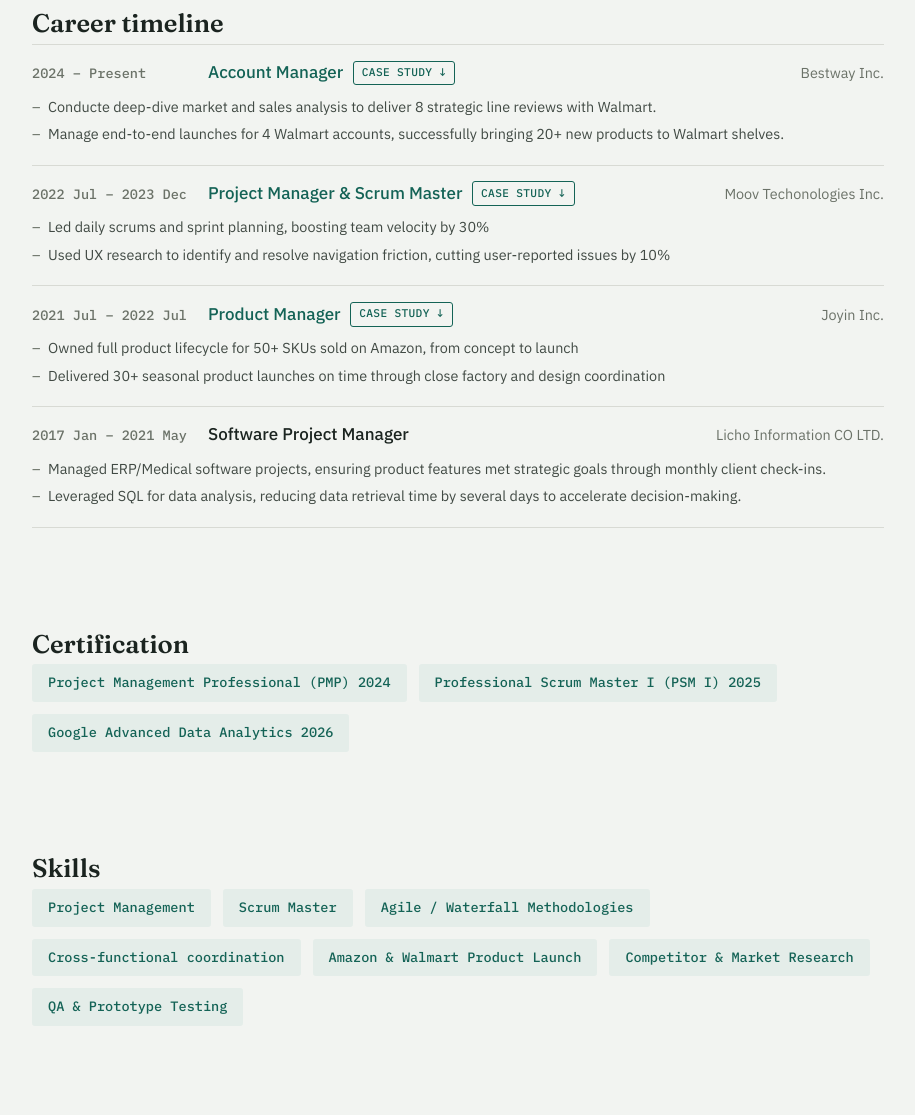
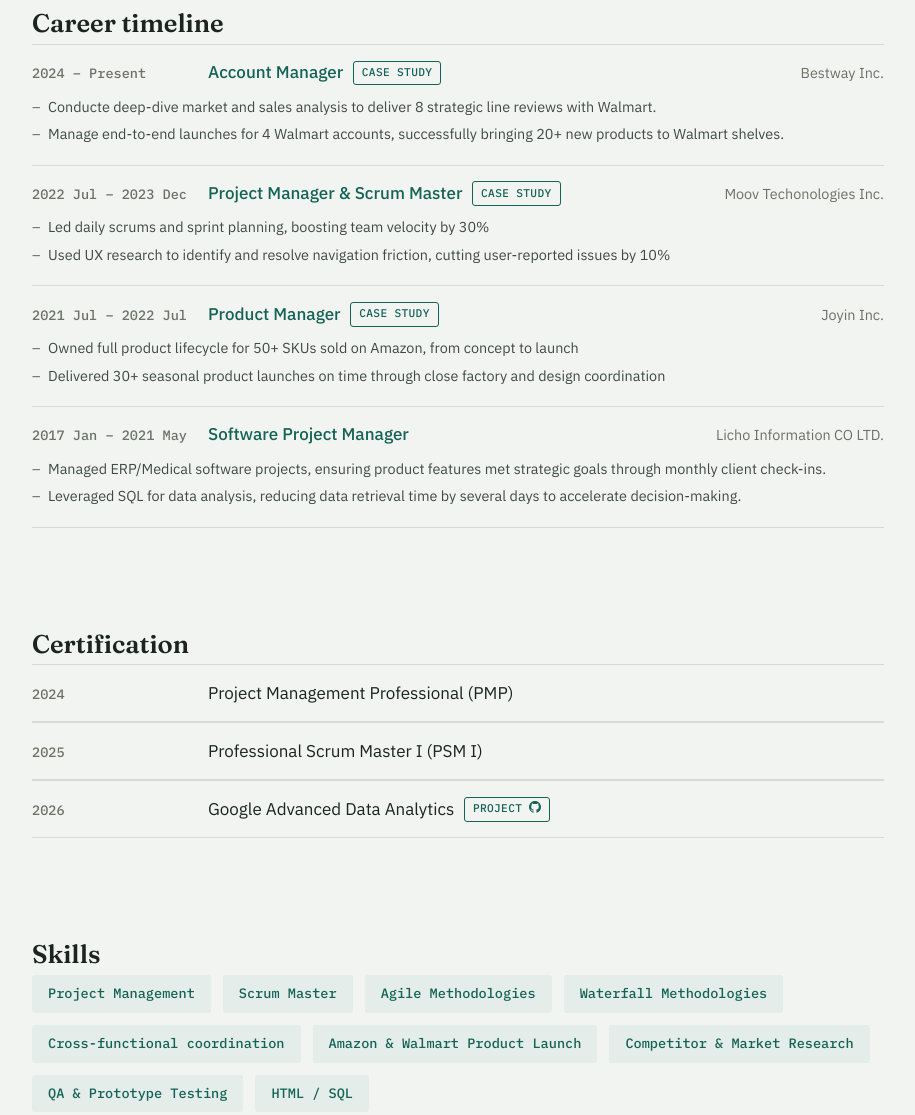
Before and after one commit to tengannie/pm-portfolio, a plain HTML site: page index.html in a window 1280 px wide. Shown: the part 657-1772 px from the top of the page, without its empty margins (182-1097 px from the left). Drawn offline with Linux system fonts and the light colour scheme.

Commit message:
Finalize Style, add data project

```diff
--- a/index.html
+++ b/index.html
@@ -45,7 +45,7 @@
       <p>
         Throughout my career managing projects, products, and client accounts, I have learned that the core of effective management lies in a deep understanding of the target audience and the competitive landscape.</p>
       </p>
-<p>Leveraging this interdisciplinary experience, I have developed a strong ability to prioritize effectively, manage multiple workstreams, and bridge communication gaps between diverse teams to deliver results
+<p>Leveraging this interdisciplinary experience, I have developed a strong ability to prioritize effectively, manage multiple workstreams, and bridge communication gaps between diverse teams to deliver results.
     </p>
   </section>
 
@@ -57,7 +57,7 @@
             <span class="timeline-dates">2024 – Present</span>
             <div class="timeline-title">
                 <a href="#project-b-company" class="timeline-role">Account Manager</a>
-                <a href="#project-b-company" class="case-study-badge">Case study <span aria-hidden="true">&darr;</span></a>
+                <a href="#project-b-company" class="case-study-badge">Case study</a>
               </div>
             <span class="timeline-company">Bestway Inc.</span>
           </div>
@@ -72,7 +72,7 @@
             <span class="timeline-dates">2022 Jul – 2023 Dec</span>
             <div class="timeline-title">
               <a href="#project-m-company" class="timeline-role">Project Manager & Scrum Master</a>
-              <a href="#project-m-company" class="case-study-badge">Case study <span aria-hidden="true">&darr;</span></a>
+              <a href="#project-m-company" class="case-study-badge">Case study</a>
             </div>
             <span class="timeline-company">Moov Techonologies Inc.</span>
           </div>
@@ -87,7 +87,7 @@
             <span class="timeline-dates">2021 Jul – 2022 Jul</span>
             <div class="timeline-title">
               <a href="#project-j-company" class="timeline-role">Product Manager</a>
-              <a href="#project-j-company" class="case-study-badge">Case study <span aria-hidden="true">&darr;</span></a>
+              <a href="#project-j-company" class="case-study-badge">Case study</a>
             </div>
             <span class="timeline-company">Joyin Inc.</span>
           </div>
@@ -101,7 +101,7 @@
           <div class="timeline-header">
             <span class="timeline-dates">2017 Jan – 2021 May</span>
             <div class="timeline-title">
-                <span class="timeline-role">Software Project Manager</a>
+                <span class="timeline-role">Software Project Manager</span>
               </div>
             <span class="timeline-company">Licho Information CO LTD.</span>
           </div>
@@ -116,10 +116,38 @@
   <section id="skills" class="skills">
 
     <h2>Certification</h2>
-    <ul class="skills-list">
-      <li>Project Management Professional (PMP)     2024</li>
-      <li>Professional Scrum Master I (PSM I)       2025</li>
-      <li>Google Advanced Data Analytics        2026</li>
+    <ul class="timeline-list">
+        <li class="timeline-entry">
+            <div class="timeline-header">
+              <span class="timeline-dates">2024</span>
+              <div class="timeline-title">
+                Project Management Professional (PMP)
+              </div>
+            </div>
+          </li>
+    </ul>
+    <ul class="timeline-list">
+        <li class="timeline-entry">
+            <div class="timeline-header">
+              <span class="timeline-dates">2025</span>
+              <div class="timeline-title">
+                Professional Scrum Master I (PSM I)
+              </div>
+            </div>
+          </li>
+    </ul>
+    <ul class="timeline-list">
+        <li class="timeline-entry">
+            <div class="timeline-header">
+              <span class="timeline-dates">2026</span>
+              <div class="timeline-title">
+                Google Advanced Data Analytics
+                <a href="https://github.com/tengannie/istanbul-retail-data-analysis.git" class="case-study-badge">Project <svg aria-hidden="true" width="12" height="12" viewBox="0 0 16 16" fill="currentColor" style="vertical-align: -1px;">
+                    <path d="M8 0C3.58 0 0 3.58 0 8c0 3.54 2.29 6.53 5.47 7.59.4.07.55-.17.55-.38 0-.19-.01-.82-.01-1.49-2.01.37-2.53-.49-2.69-.94-.09-.23-.48-.94-.82-1.13-.28-.15-.68-.52-.01-.53.63-.01 1.08.58 1.23.82.72 1.21 1.87.87 2.33.66.07-.52.28-.87.51-1.07-1.78-.2-3.64-.89-3.64-3.95 0-.87.31-1.59.82-2.15-.08-.2-.36-1.02.08-2.12 0 0 .67-.21 2.2.82.64-.18 1.32-.27 2-.27.68 0 1.36.09 2 .27 1.53-1.04 2.2-.82 2.2-.82.44 1.1.16 1.92.08 2.12.51.56.82 1.27.82 2.15 0 3.07-1.87 3.75-3.65 3.95.29.25.54.73.54 1.48 0 1.07-.01 1.93-.01 2.2 0 .21.15.46.55.38A8.01 8.01 0 0 0 16 8c0-4.42-3.58-8-8-8z"/>
+                  </svg></a>
+              </div>
+            </div>
+          </li>
     </ul>
     </section>
     <section class="skills">
@@ -127,11 +155,13 @@
     <ul class="skills-list">
       <li>Project Management</li>
       <li>Scrum Master</li>
-      <li>Agile / Waterfall Methodologies</li>
+      <li>Agile Methodologies</li>
+      <li>Waterfall Methodologies</li>
       <li>Cross-functional coordination</li>
       <li>Amazon & Walmart Product Launch</li>
       <li>Competitor & Market Research</li>
       <li>QA & Prototype Testing</li>
+      <li>HTML / SQL </li>
     </ul>
   </section>
 
--- a/style.css
+++ b/style.css
@@ -222,6 +222,7 @@
 
 .project-block h4 {
   font-family: var(--font-mono);
+  font-weight: bold;
   font-size: 0.8rem;
   text-transform: uppercase;
   letter-spacing: 0.05em;
@@ -296,7 +297,7 @@
 
   .timeline-role {
     font-weight: 500;
-    color: var(--ink);
+    color: var(--accent);
   }
 
   a.timeline-role {
```
